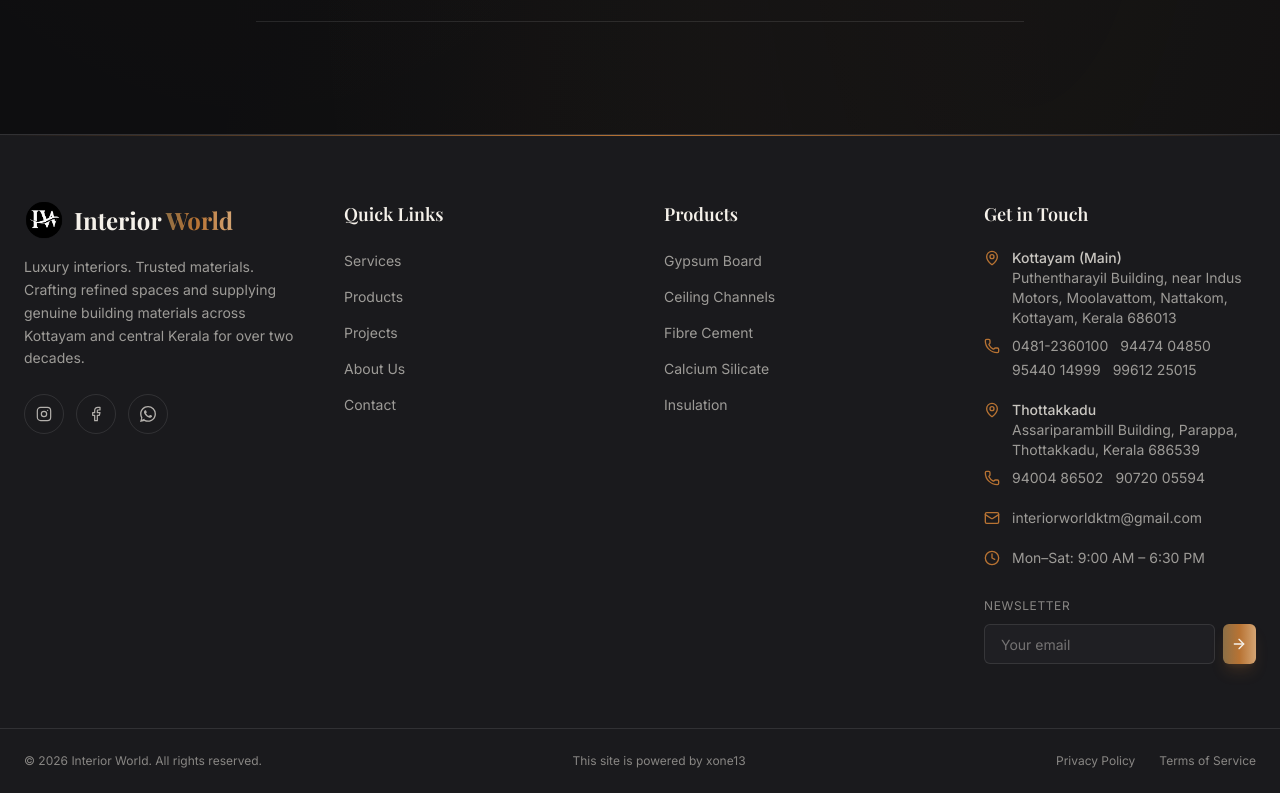
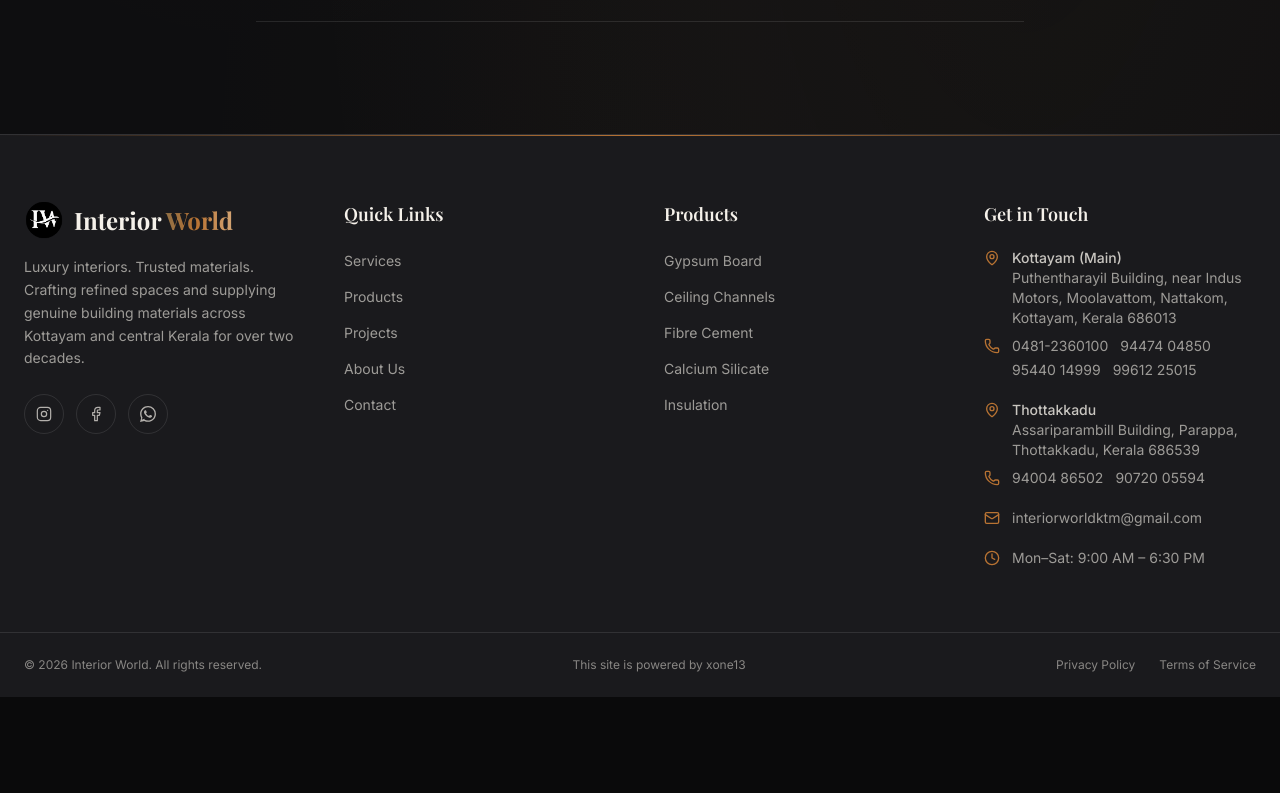
Before and after one commit to gs-py/kottayam-interior-1, a React (Vite) app: page /contact in a window 1280 px wide. Shown: the part 2357-3150 px from the top of the page. After the commit the page ends 3054 px from the top, so only its background shows below. Built offline with nearby package versions, Linux system fonts and the light colour scheme; a web font is replaced by a local one.

Commit message:
updated socilas

```diff
--- a/index.html
+++ b/index.html
@@ -83,8 +83,8 @@
           }
         ],
         "sameAs": [
-          "https://www.instagram.com/interior___world",
-          "https://www.facebook.com/InteriorworldKottayam"
+          "https://www.instagram.com/interior_____world/",
+          "https://www.facebook.com/profile.php?id=100089795056506"
         ]
       }
     </script>
--- a/src/components/layout/Footer.tsx
+++ b/src/components/layout/Footer.tsx
@@ -1,9 +1,5 @@
-import { useState } from 'react'
 import { Link } from 'react-router-dom'
-import { MapPin, Phone, Mail, Clock, ArrowRight } from 'lucide-react'
-import { Button } from '@/components/ui/button'
-import { Input } from '@/components/ui/input'
-import { useToast } from '@/components/ui/use-toast'
+import { MapPin, Phone, Mail, Clock } from 'lucide-react'
 import { site, branches } from '@/data/site'
 import { productCategories } from '@/data/products'
 import {
@@ -21,20 +17,6 @@ const quickLinks = [
 ]
 
 export function Footer() {
-  const [email, setEmail] = useState('')
-  const { toast } = useToast()
-
-  const onSubscribe = (e: React.FormEvent) => {
-    e.preventDefault()
-    if (!email) return
-    toast({
-      variant: 'success',
-      title: 'Subscribed!',
-      description: 'Thanks for joining our newsletter.',
-    })
-    setEmail('')
-  }
-
   return (
     <footer className="relative border-t border-white/10 bg-graphite">
       {/* Marble gradient top accent */}
@@ -171,25 +153,6 @@ export function Footer() {
               <span>{site.hours}</span>
             </li>
           </ul>
-
-          <form onSubmit={onSubscribe} className="mt-6">
-            <label className="text-xs uppercase tracking-wider text-warm-white/50">
-              Newsletter
-            </label>
-            <div className="mt-2 flex gap-2">
-              <Input
-                type="email"
-                required
-                placeholder="Your email"
-                value={email}
-                onChange={(e) => setEmail(e.target.value)}
-                className="h-10"
-              />
-              <Button type="submit" size="icon" variant="luxury" aria-label="Subscribe">
-                <ArrowRight className="h-4 w-4" />
-              </Button>
-            </div>
-          </form>
         </div>
       </div>
 
--- a/src/data/site.ts
+++ b/src/data/site.ts
@@ -48,8 +48,8 @@ export const site = {
   hours: 'Mon–Sat: 9:00 AM – 6:30 PM',
   mapEmbed: branches[0].mapEmbed,
   social: {
-    instagram: 'https://www.instagram.com/interior___world',
-    facebook: 'https://www.facebook.com/InteriorworldKottayam',
+    instagram: 'https://www.instagram.com/interior_____world/?hl=en',
+    facebook: 'https://www.facebook.com/profile.php?id=100089795056506',
   },
 }
 
```
